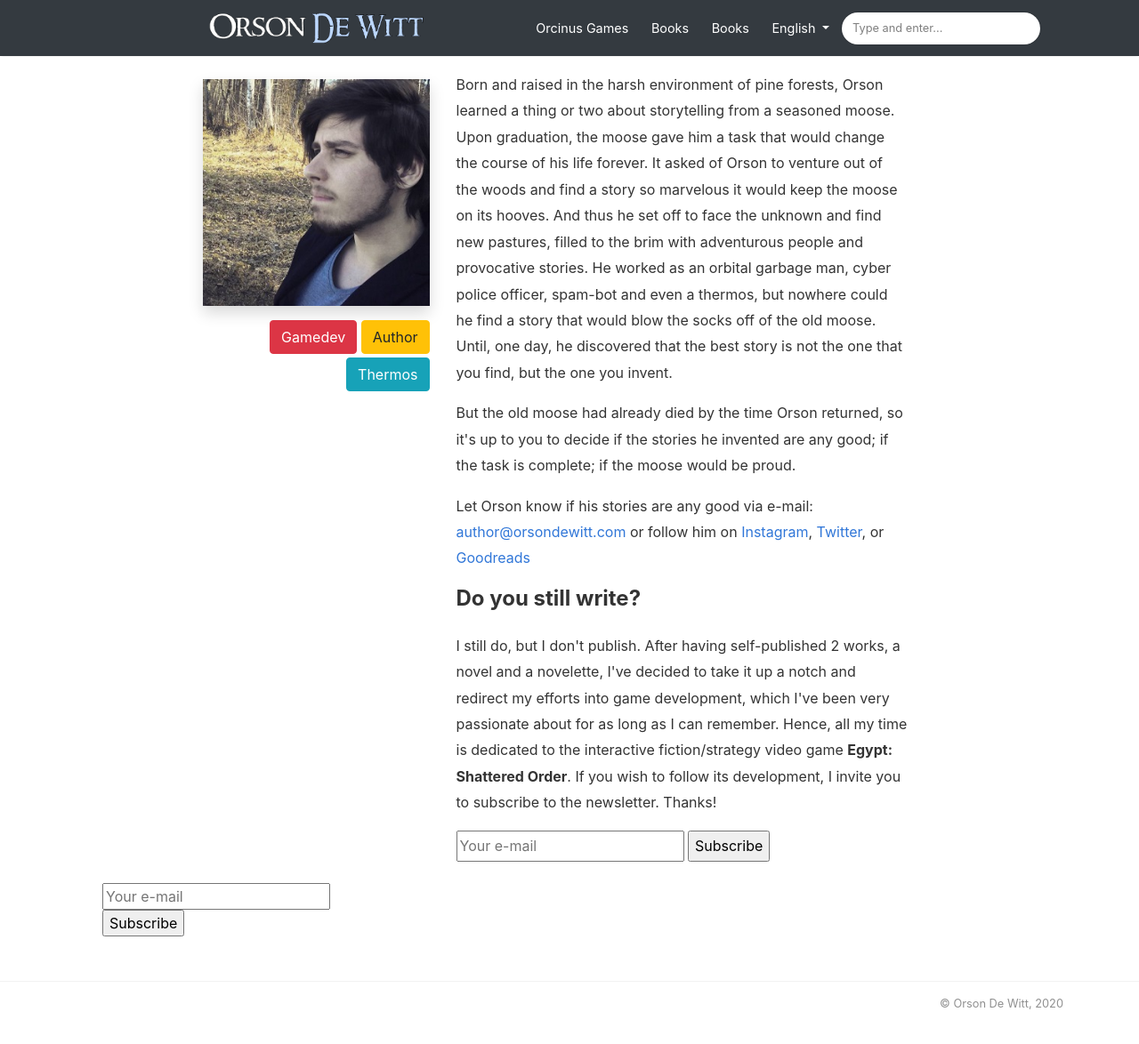
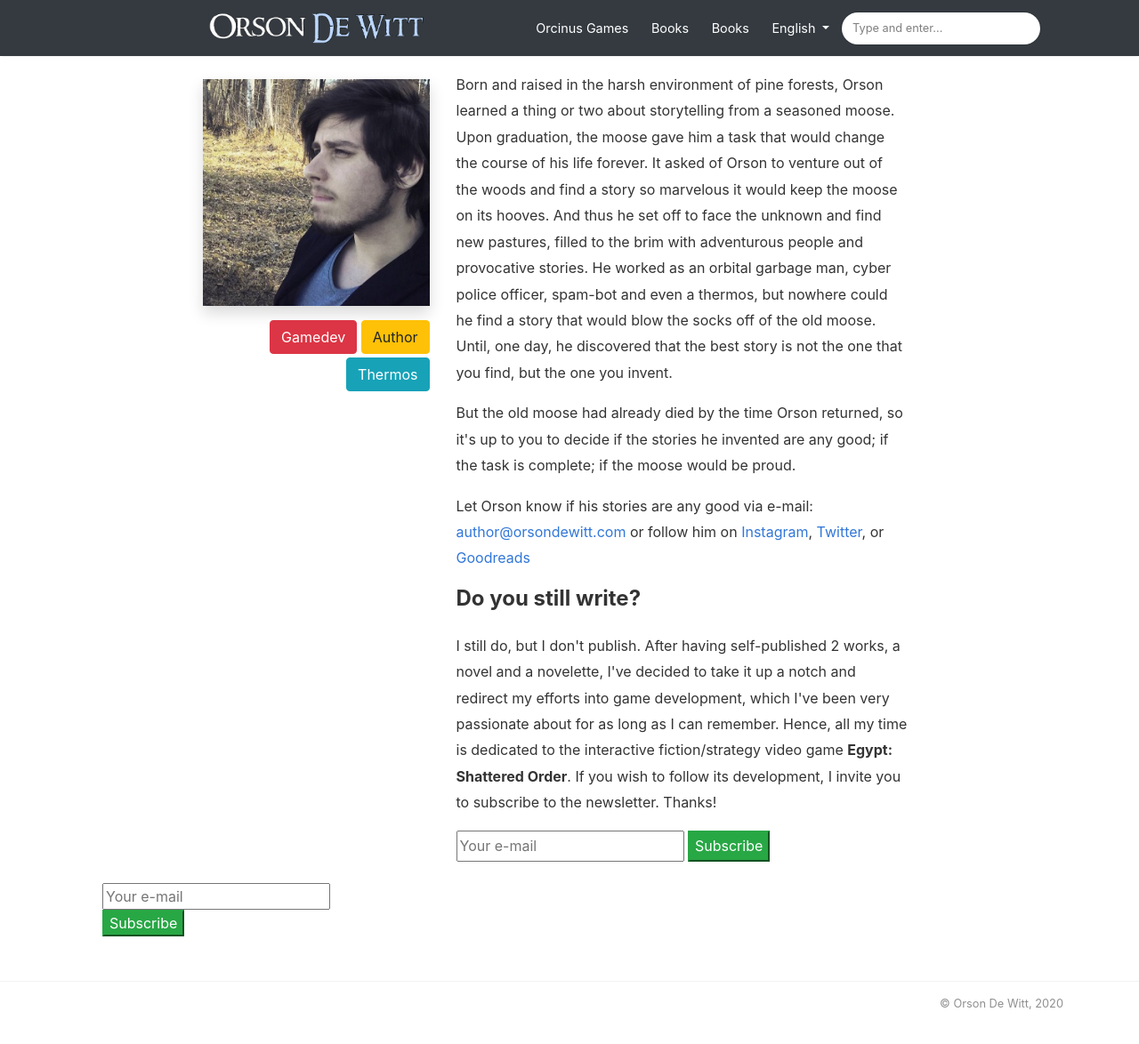
Before and after one commit to OrsonDWitt/OrsonDWitt.github.io, a Jekyll site: the page built from _pages/about.md, in a window 1280 px wide and 1212 px high. Shown: the top 1174 px of the window at 89% size. Built offline with Jekyll 4.4.1, drawn with Linux system fonts in a browser that asks for light colours; nearby versions of some CDN libraries.

Commit message:
Update subscribe.html

```diff
--- a/_includes/subscribe.html
+++ b/_includes/subscribe.html
@@ -1,4 +1,4 @@
                     <form id="sender-subscribe" target="_blank" action="https://app.sender.net/forms/sender_subscription/2812/e3bbda51" class="wj-contact-form validate" method="POST" novalidate>
             <div class="mc-field-group">
 			    <input name="email" class="required email" id="email" data-label="E-mail" autocomplete="on" placeholder="Your e-mail" required>
-				 <input type="submit" value="Subscribe" name="subscribe" class="heart">
+				 <input type="submit" value="Subscribe" name="subscribe" class="heart btn-success">
```
